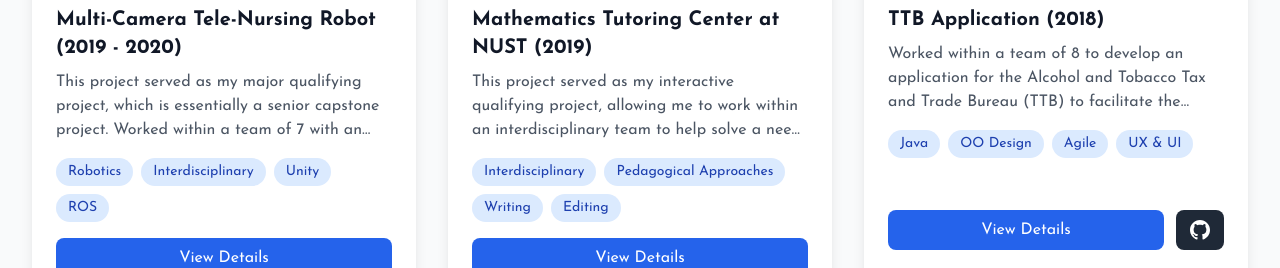
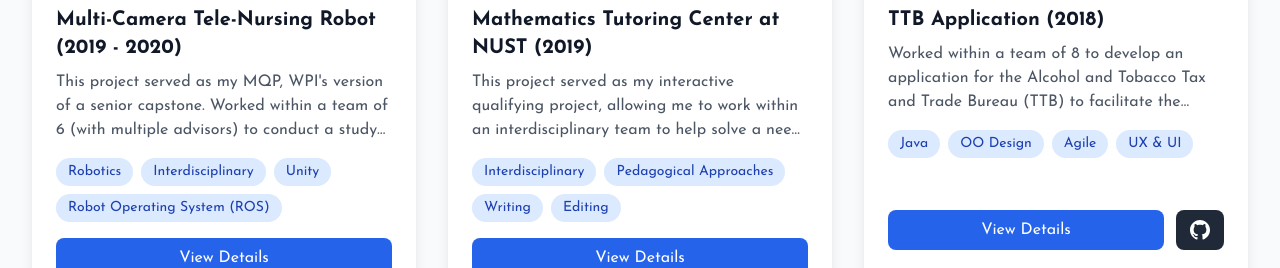
Before and after one commit to brandon-m-navarro/nextjs-site, a Next.js app: page /projects in a window 1280 px wide. Shown: the part 1442-1710 px from the top of the page. Built offline with nearby package versions, Linux system fonts and the light colour scheme.

Commit message:
Improved clarity of MQP description. demoLabel is now used in expanded ProjectCards.

```diff
--- a/app/projects/page.tsx
+++ b/app/projects/page.tsx
@@ -99,11 +99,11 @@
     id: "7",
     title: "Multi-Camera Tele-Nursing Robot (2019 - 2020)",
     description: "",
-    longDescription: "This project served as my major qualifying project, which is essentially a senior capstone project. Worked within a team of 7 with an advisor to conduct a study which explored autonomous camera control and selection on a TRINA robot using a VR headset. Was involved in creating the software used to control the cameras by reading the inertial measurement unit (IMU) data from the VR headset using Unity and GStreamer library. Using C++ and Python scripts to interface with ROS, our team was able to control TRINAs arms and main camera using the VR headset and controllers. Also helped in running ~10 participants through the study. Click the button in the top-right of the adjacent image to expand the poster we submitted that summarizes our project.",
+    longDescription: "This project served as my MQP, WPI's version of a senior capstone. Worked within a team of 6 (with multiple advisors) to conduct a study which explored autonomous camera control and selection on a TRINA robot using a VR headset. By reading the inertial measurement unit (IMU) data from the VR headset (through Unity and GStreamer) and passing that data to Python and C++ scripts, we were able to interface with ROS to control TRINA in real-time. Click the button in the top-right of the adjacent image to expand the poster we submitted that summarizes our project.",
     image: "/mqp-poster.svg",
     mobileImage: "/trina.png",
     link: "",
-    tags: ["Robotics", "Interdisciplinary", "Unity", "ROS"],
+    tags: ["Robotics", "Interdisciplinary", "Unity", "Robot Operating System (ROS)"],
     github: "",
     liveDemo: "https://digital.wpi.edu/concern/student_works/rf55zb37d?locale=en",
     demoLabel: "View Paper →"
@@ -263,7 +263,7 @@
                 rel="noopener noreferrer"
                 className="block text-center text-blue-600 dark:text-blue-400 hover:text-blue-800 dark:hover:text-blue-300 font-medium text-lg"
               >
-                View Live Demo →
+                {project.demoLabel}
               </a>
             )}
           </div>
```
